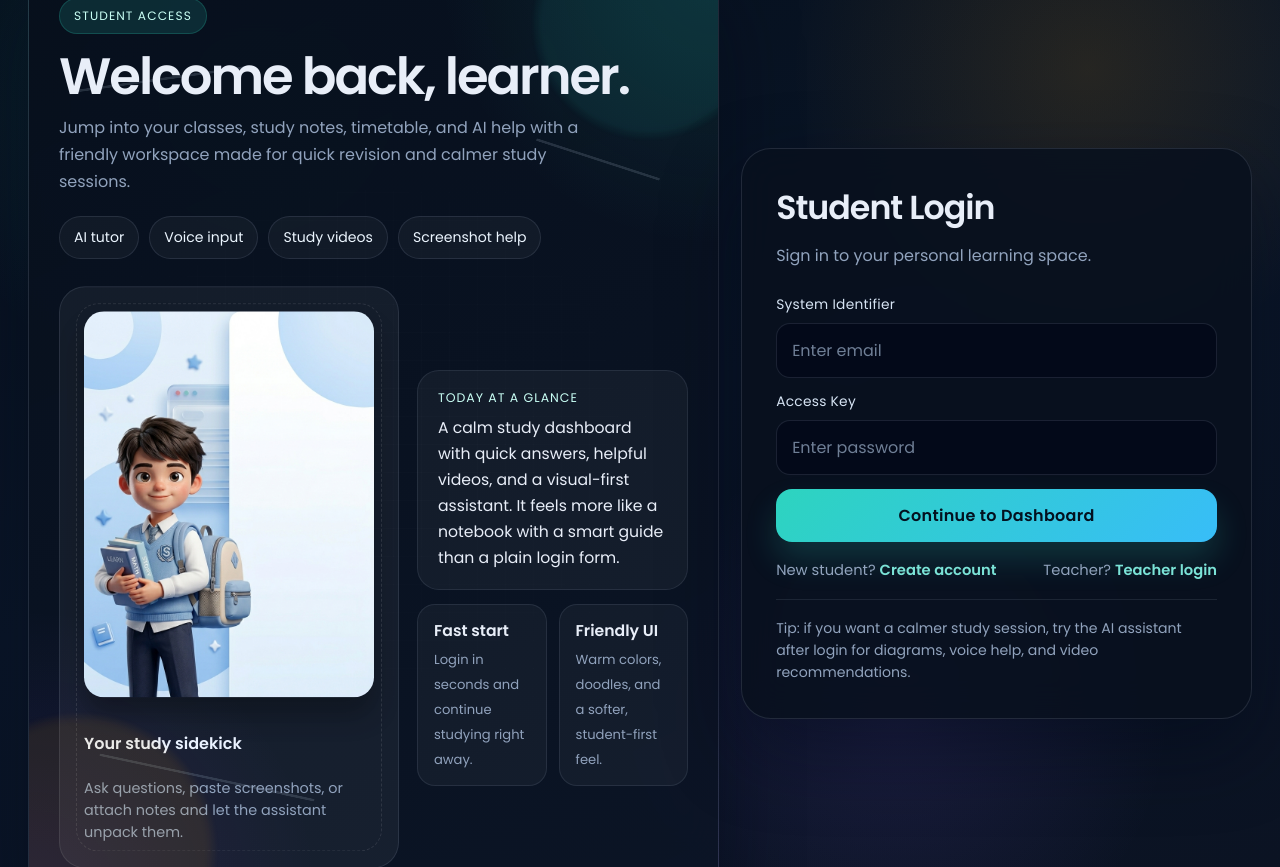
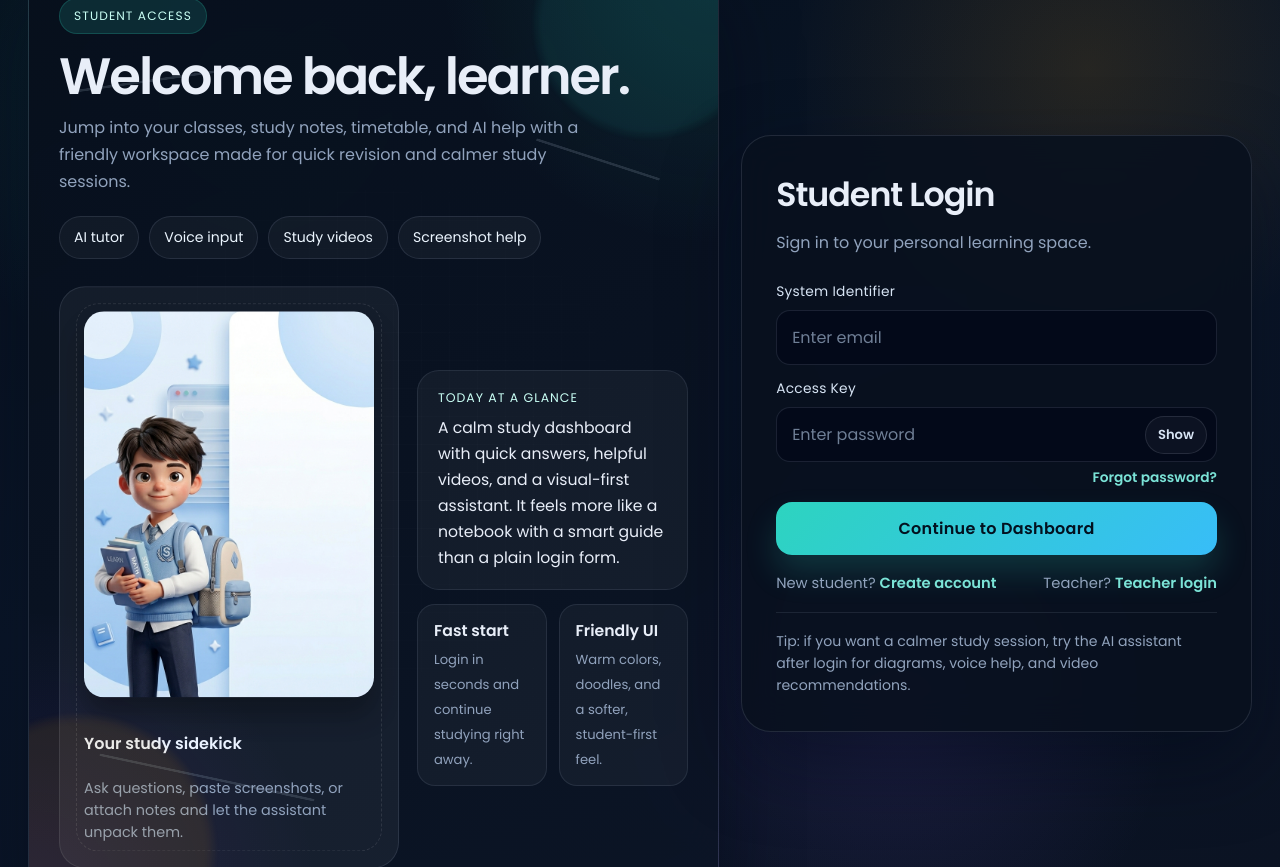
Before and after one commit to Aruns3007/EDU_TRACKER, a Flask app: page /login in a window 1280 px wide. Run offline with Flask 3, Linux system fonts and the light colour scheme.

Commit message:
Add password toggle and recovery flow

```diff
--- a/routes/auth_routes.py
+++ b/routes/auth_routes.py
@@ -78,6 +78,17 @@ def login():
 
     return render_template('login.html')
 
+@auth.route("/forgot-password")
+def forgot_password():
+    if current_user.is_authenticated:
+        if getattr(current_user, 'role', 'student') == 'admin':
+            return redirect(url_for('admin.dashboard'))
+        if getattr(current_user, 'role', 'student') == 'teacher':
+            return redirect(url_for('teacher.dashboard'))
+        return redirect(url_for('dash.dashboard'))
+
+    return render_template('forgot_password.html')
+
 @auth.route("/logout")
 def logout():
     logout_user()
--- a/static/auth.css
+++ b/static/auth.css
@@ -337,6 +337,10 @@
     gap: 8px;
 }
 
+.auth-password {
+    position: relative;
+}
+
 .auth-field label {
     color: #d7e4f4;
     font-size: 0.86rem;
@@ -354,6 +358,10 @@
     color: var(--auth-text);
     outline: none;
     transition: border-color 0.2s ease, box-shadow 0.2s ease, transform 0.2s ease;
+}
+
+.auth-password input {
+    padding-right: 92px;
 }
 
 .auth-field input::placeholder {
@@ -374,6 +382,51 @@
     border-color: rgba(45, 212, 191, 0.42);
     box-shadow: 0 0 0 4px rgba(45, 212, 191, 0.10);
     transform: translateY(-1px);
+}
+
+.auth-password-toggle {
+    position: absolute;
+    top: 50%;
+    right: 10px;
+    transform: translateY(-50%);
+    border: 1px solid rgba(148, 163, 184, 0.18);
+    background: rgba(255, 255, 255, 0.04);
+    color: #d7e4f4;
+    border-radius: 999px;
+    padding: 8px 12px;
+    font-size: 0.82rem;
+    font-weight: 700;
+    cursor: pointer;
+    transition: background 0.2s ease, border-color 0.2s ease, transform 0.2s ease, color 0.2s ease;
+}
+
+.auth-password-toggle:hover {
+    background: rgba(45, 212, 191, 0.08);
+    border-color: rgba(45, 212, 191, 0.24);
+    color: #f5fbff;
+    transform: translateY(-50%) translateY(-1px);
+}
+
+.auth-password-toggle:focus-visible {
+    outline: 2px solid rgba(45, 212, 191, 0.45);
+    outline-offset: 2px;
+}
+
+.auth-help-row {
+    display: flex;
+    justify-content: flex-end;
+    margin-top: -2px;
+}
+
+.auth-forgot-link {
+    color: #7be3d7;
+    font-size: 0.86rem;
+    font-weight: 700;
+    text-decoration: none;
+}
+
+.auth-forgot-link:hover {
+    text-decoration: underline;
 }
 
 .auth-submit {
--- /dev/null
+++ b/static/auth.js
@@ -0,0 +1,17 @@
+document.addEventListener('click', (event) => {
+    const toggle = event.target.closest('[data-password-toggle]');
+    if (!toggle) {
+        return;
+    }
+
+    const inputId = toggle.getAttribute('aria-controls');
+    const input = inputId ? document.getElementById(inputId) : null;
+    if (!input) {
+        return;
+    }
+
+    const isHidden = input.type === 'password';
+    input.type = isHidden ? 'text' : 'password';
+    toggle.setAttribute('aria-pressed', String(isHidden));
+    toggle.textContent = isHidden ? 'Hide' : 'Show';
+});
--- a/templates/login.html
+++ b/templates/login.html
@@ -2,6 +2,7 @@
 {% block body_class %}auth-page student-page{% endblock %}
 {% block head %}
 <link rel="stylesheet" href="{{ url_for('static', filename='auth.css') }}">
+<script defer src="{{ url_for('static', filename='auth.js') }}"></script>
 {% endblock %}
 {% block content %}
 <div class="auth-shell">
@@ -73,7 +74,13 @@
 
                 <div class="auth-field">
                     <label for="password">Access Key</label>
-                    <input type="password" id="password" name="password" required placeholder="Enter password">
+                    <div class="auth-password">
+                        <input type="password" id="password" name="password" required placeholder="Enter password" autocomplete="current-password">
+                        <button type="button" class="auth-password-toggle" data-password-toggle aria-controls="password" aria-pressed="false">Show</button>
+                    </div>
+                    <div class="auth-help-row">
+                        <a class="auth-forgot-link" href="{{ url_for('auth.forgot_password') }}">Forgot password?</a>
+                    </div>
                 </div>
 
                 <button type="submit" class="auth-submit">Continue to Dashboard</button>
```
Also changed, not shown: templates/forgot_password.html (added, +57 -0 lines), templates/teacher_login.html (+8 -1 lines), templates/teacher_signup.html (+9 -2 lines).
